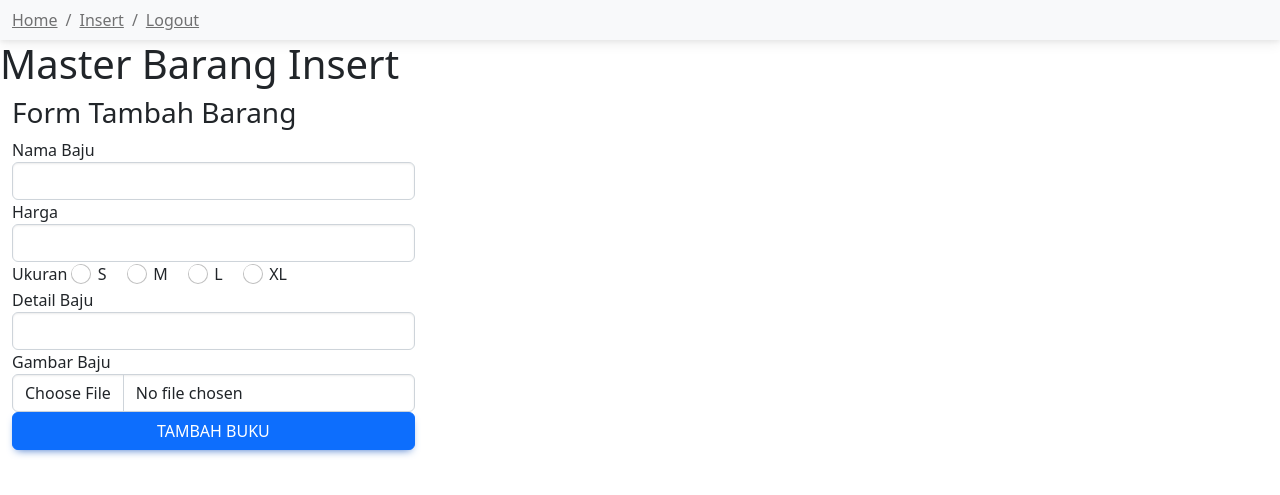
After one commit to NickDabizaz/callisto, a PHP site: page /barang_insert.php in a window 1280 px wide. The commit adds this page. Shown: the top 495 px of the page. Run offline with PHP 8.4, Linux system fonts and the light colour scheme.

Commit message:
tamplate master barang

```diff
--- /dev/null
+++ b/barang_insert.php
@@ -0,0 +1,94 @@
+<?php
+require('helper.php');
+
+?>
+<!DOCTYPE html>
+<html lang="en">
+
+<head>
+    <meta charset="UTF-8">
+    <meta http-equiv="X-UA-Compatible" content="IE=edge">
+    <meta name="viewport" content="width=device-width, initial-scale=1.0">
+    <title>Master Barang</title>
+    <!-- Font Awesome -->
+    <link href="https://cdnjs.cloudflare.com/ajax/libs/font-awesome/6.0.0/css/all.min.css" rel="stylesheet" />
+    <!-- Google Fonts -->
+    <link href="https://fonts.googleapis.com/css?family=Roboto:300,400,500,700&display=swap" rel="stylesheet" />
+    <!-- MDB -->
+    <link href="https://cdnjs.cloudflare.com/ajax/libs/mdb-ui-kit/6.0.1/mdb.min.css" rel="stylesheet" />
+    <!-- bootstrap -->
+    <link href="https://cdn.jsdelivr.net/npm/bootstrap@5.2.3/dist/css/bootstrap.min.css" rel="stylesheet" integrity="sha384-rbsA2VBKQhggwzxH7pPCaAqO46MgnOM80zW1RWuH61DGLwZJEdK2Kadq2F9CUG65" crossorigin="anonymous">
+</head>
+
+<body>
+    <nav class="navbar navbar-expand-lg navbar-light bg-light">
+        <div class="container-fluid">
+            <nav aria-label="breadcrumb">
+                <ol class="breadcrumb">
+                    <li class="breadcrumb-item">
+                        <a href="barang_home.php">Home</a>
+                    </li>
+                    <li class="breadcrumb-item">
+                        <a href="barang_insert.php">Insert</a>
+                    </li>
+                    <li class="breadcrumb-item active" aria-current="page">
+                        <a href="login.php">Logout</a>
+                    </li>
+                </ol>
+            </nav>
+        </div>
+    </nav>
+    <h1>Master Barang Insert</h1>
+
+
+    <div class="container-fluid">
+        <div class="row">
+            <div class="col-sm-4">
+                <h3>Form Tambah Barang</h3>
+                <form role="form" action="insert.php" method="post">
+                    <div class="form-group">
+                        <label>Nama Baju</label>
+                        <input type="text" name="nama" class="form-control">
+                    </div>
+                    <div class="form-group">
+                        <label>Harga</label>
+                        <input type="text" name="harga" class="form-control">
+                    </div>
+                    <div class="form-group">
+                        <label>Ukuran</label>
+                        <div class="form-check form-check-inline">
+                            <input class="form-check-input" type="radio" name="size" id="size" value="s">
+                            <label class="form-check-label" for="size">S</label>
+                        </div>
+                        <div class="form-check form-check-inline">
+                            <input class="form-check-input" type="radio" name="size" id="size" value="m">
+                            <label class="form-check-label" for="size">M</label>
+                        </div>
+                        <div class="form-check form-check-inline">
+                            <input class="form-check-input" type="radio" name="size" id="size" value="l">
+                            <label class="form-check-label" for="size">L</label>
+                        </div>
+                        <div class="form-check form-check-inline">
+                            <input class="form-check-input" type="radio" name="size" id="size" value="xl">
+                            <label class="form-check-label" for="size">XL</label>
+                        </div>
+                    </div>
+                    <div class="form-group">
+                        <label>Detail Baju</label>
+                        <input type="text" name="detail" class="form-control">
+                    </div>
+                    <div class="form_group">
+                        <label>Gambar Baju</label>
+                        <input type="file" name="foto" id="" class="form-control">
+                    </div>
+                    <button type="submit" class="btn btn-primary btn-block">Tambah Buku</button>
+                </form>
+
+            </div>
+
+        </div>
+    </div>
+
+</body>
+
+</html>
--- a/login.php
+++ b/login.php
@@ -6,6 +6,8 @@ $error = "";
 if (isset($_REQUEST["login"])) {
     $username = $_REQUEST['username'];
     $password = $_REQUEST['password'];
+    if($username == "barang" && $password == "barang")
+        header('location:barang_home.php');
     if ($username == "" || $password == ""){
         $error = "Ada isian kosong!";
     } else {
--- a/product_detail.php
+++ b/product_detail.php
@@ -94,7 +94,6 @@ require('helper.php');
             <div class="card-body mx-auto">
                 <!-- <?php isset($_REQUEST[`id product`]) ?> -->
                 <h5 class="card-title">Nama Product</h5>
-                <p class="card-text">Color : ???</p>
                 <p class="card-text">Harga : ???</p>
                 <p class="card-text">Tersedia : ???</p>
                 <p class="card-text">Size : ???</p>
```
Also changed, not shown: admin.php (deleted, +0 -16 lines), barang.php (deleted, +0 -16 lines), barang_addstock.php (added, +80 -0 lines), barang_home.php (added, +78 -0 lines).
